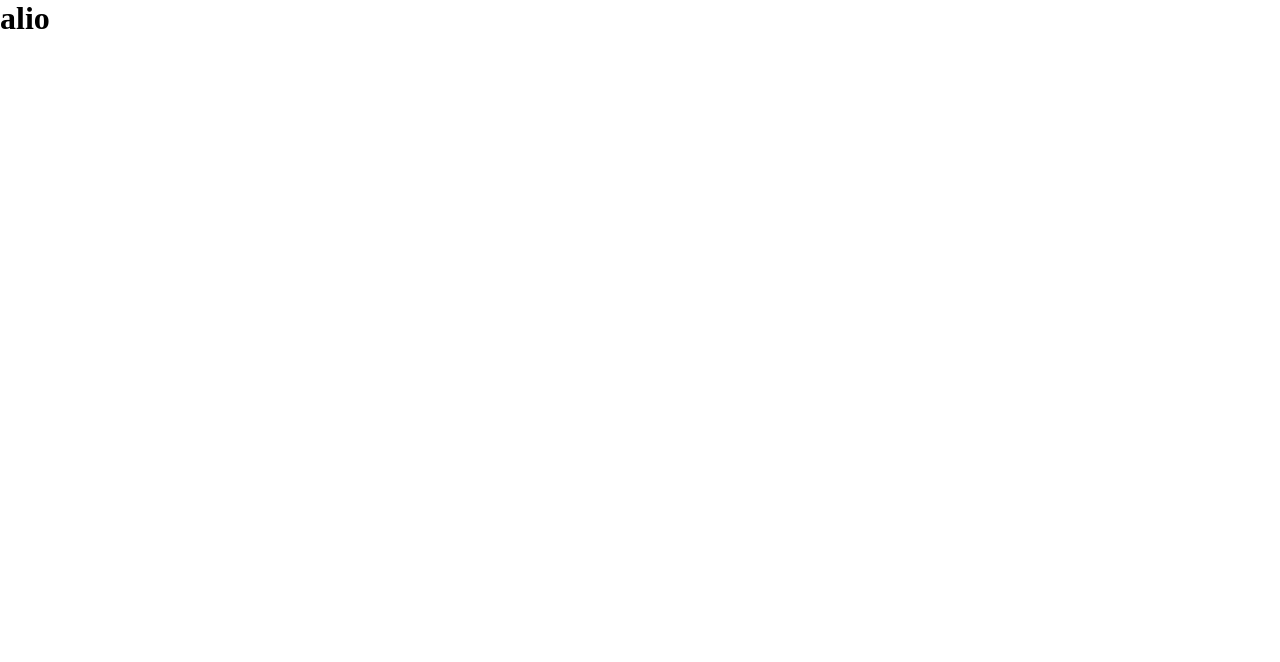
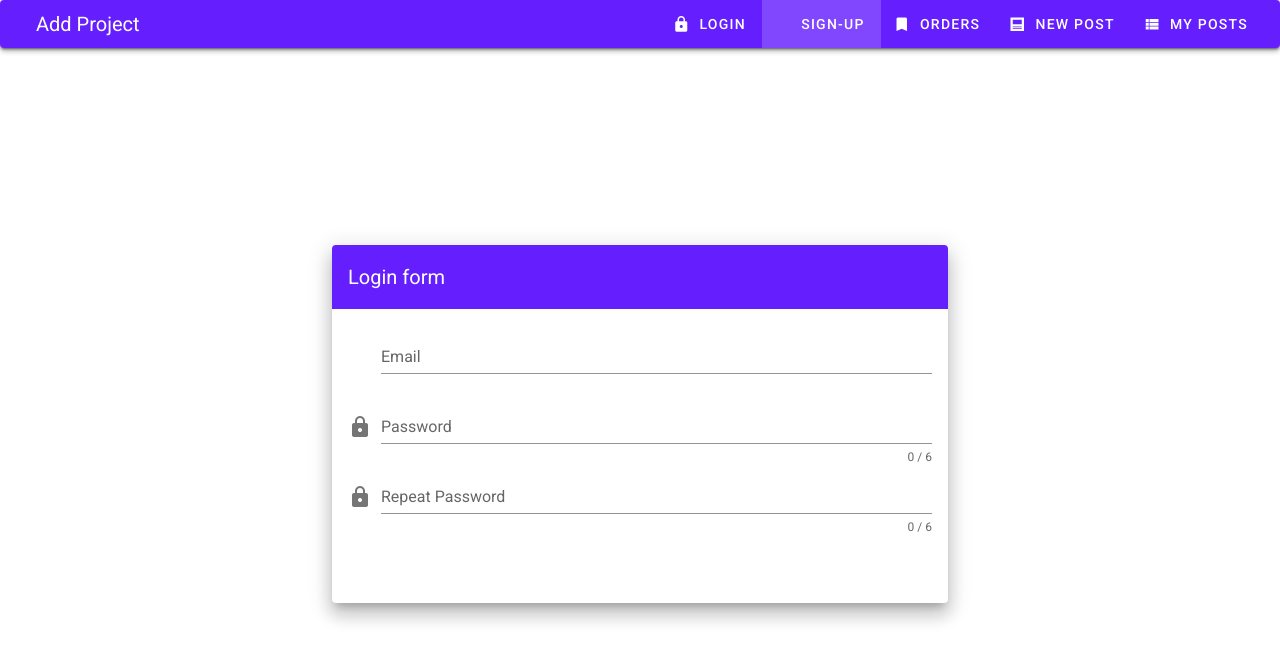
Before and after one commit to Noldor5150/vue_solo_project, a Vue app: page /registration in a window 1280 px wide. Shown: the top 662 px of the page. Built offline with nearby package versions, Linux system fonts and the light colour scheme.

Commit message:
basic components, login registration validation

```diff
--- a/src/App.vue
+++ b/src/App.vue
@@ -1,7 +1,60 @@
 <template>
-  <h1>alio</h1>
+  <v-app>
+    <v-navigation-drawer app temporary v-model="drawer" color="primary" dark>
+      <v-list>
+        <v-list-item v-for="link of links" :key="link.title" :to="link.url">
+          <v-list-item-icon>
+            <v-icon>{{link.icon}}</v-icon>
+          </v-list-item-icon>
+
+          <v-list-item-content>
+            <v-list-item-title v-text="link.title"></v-list-item-title>
+          </v-list-item-content>
+        </v-list-item>
+      </v-list>
+    </v-navigation-drawer>
+    <v-card>
+      <v-toolbar dense dark class="deep-purple accent-3">
+        <v-app-bar-nav-icon @click="drawer = !drawer" class="hidden-md-and-up"></v-app-bar-nav-icon>
+        <v-toolbar-title>Add Project</v-toolbar-title>
+        <v-spacer></v-spacer>
+        <v-toolbar-items class="hidden-sm-and-down">
+          <v-btn
+            class="deep-purple accent-3"
+            text
+            v-for="link of links"
+            :key="link.title"
+            :to="link.url"
+          >
+            <v-icon left>{{link.icon}}</v-icon>
+            {{link.title}}
+          </v-btn>
+        </v-toolbar-items>
+      </v-toolbar>
+    </v-card>
+    <!-- Sizes your content based upon application components -->
+    <v-content>
+      <router-view></router-view>
+    </v-content>
+  </v-app>
 </template>
 
 <script>
-export default {};
+export default {
+  data() {
+    return {
+      drawer: false,
+      links: [
+        { title: "Login", icon: "mdi-lock", url: "/login" },
+        { title: "Sign-Up", icon: "mdi-face", url: "/registration" },
+        { title: "Orders", icon: "mdi-bookmark", url: "/orders" },
+        { title: "New Post", icon: "mdi-post", url: "/new" },
+        { title: "My Posts", icon: "mdi-view-list", url: "/list" }
+      ]
+    };
+  }
+};
 </script>
+<style lang="sass">
+
+</style>
--- /dev/null
+++ b/src/components/Auth/Login.vue
@@ -0,0 +1,73 @@
+<template>
+  <v-container class="fill-height" fluid>
+    <v-row align="center" justify="center">
+      <v-col cols="12" sm="8" md="6">
+        <v-card class="elevation-12">
+          <v-toolbar class="deep-purple accent-3" dark flat>
+            <v-toolbar-title>Login form</v-toolbar-title>
+          </v-toolbar>
+          <v-card-text>
+            <v-form v-model="valid" ref="form" validation>
+              <v-text-field
+                label="Email"
+                name="email"
+                prepend-icon="mdi-face"
+                type="email"
+                :rules="emailRules"
+                v-model="email"
+              ></v-text-field>
+              <v-text-field
+                label="Password"
+                name="password"
+                prepend-icon="mdi-lock"
+                type="password"
+                :counter="6"
+                :rules="passwordRules"
+                v-model="password"
+              ></v-text-field>
+            </v-form>
+          </v-card-text>
+          <v-card-actions>
+            <v-spacer></v-spacer>
+            <v-btn dark class="deep-purple accent-3" @click="onSubmit" :disabled="!valid">Login</v-btn>
+          </v-card-actions>
+        </v-card>
+      </v-col>
+    </v-row>
+  </v-container>
+</template>
+
+<script>
+const emailRegex = /.+@.+\..+/;
+export default {
+  data() {
+    return {
+      email: "",
+      password: "",
+      valid: false,
+      emailRules: [
+        v => !!v || "E-mail is required",
+        v => emailRegex.test(v) || "E-mail must be valid"
+      ],
+      passwordRules: [
+        v => !!v || "Password is required",
+        v => (v && v.length >= 6) || "Password must be atleast 6 characters"
+      ]
+    };
+  },
+  methods: {
+    onSubmit() {
+      if (this.$refs.form.validate()) {
+        const user = {
+          email: this.email,
+          password: this.password
+        };
+        console.log(user);
+      }
+    }
+  }
+};
+</script>
+
+<style>
+</style>
--- /dev/null
+++ b/src/components/Auth/Registration.vue
@@ -0,0 +1,87 @@
+<template>
+  <v-container class="fill-height" fluid>
+    <v-row align="center" justify="center">
+      <v-col cols="12" sm="8" md="6">
+        <v-card class="elevation-12">
+          <v-toolbar class="deep-purple accent-3" dark flat>
+            <v-toolbar-title>Login form</v-toolbar-title>
+          </v-toolbar>
+          <v-card-text>
+            <v-form v-model="valid" ref="form" validation>
+              <v-text-field
+                label="Email"
+                name="email"
+                prepend-icon="mdi-face"
+                type="email"
+                :rules="emailRules"
+                v-model="email"
+              ></v-text-field>
+              <v-text-field
+                label="Password"
+                name="password"
+                prepend-icon="mdi-lock"
+                type="password"
+                :counter="6"
+                :rules="passwordRules"
+                v-model="password"
+              ></v-text-field>
+              <v-text-field
+                label="Repeat Password"
+                name="password"
+                prepend-icon="mdi-lock"
+                type="password"
+                :counter="6"
+                :rules="RepeatPasswordRules"
+                v-model="repeatPassword"
+              ></v-text-field>
+            </v-form>
+          </v-card-text>
+          <v-card-actions>
+            <v-spacer></v-spacer>
+            <v-btn dark class="deep-purple accent-3" @click="onSubmit" :disabled="!valid">Login</v-btn>
+          </v-card-actions>
+        </v-card>
+      </v-col>
+    </v-row>
+  </v-container>
+</template>
+
+<script>
+const emailRegex = /.+@.+\..+/;
+export default {
+  data() {
+    return {
+      email: "",
+      password: "",
+      repeatPassword: "",
+      valid: false,
+      emailRules: [
+        v => !!v || "E-mail is required",
+        v => emailRegex.test(v) || "E-mail must be valid"
+      ],
+      passwordRules: [
+        v => !!v || "Password is required",
+        v => (v && v.length >= 6) || "Password must be atleast 6 characters"
+      ],
+      RepeatPasswordRules: [
+        v => !!v || "Reapeat Password is required",
+        v => v === this.password || "Repeat password coretly , please"
+      ]
+    };
+  },
+  methods: {
+    onSubmit() {
+      if (this.$refs.form.validate()) {
+        const user = {
+          email: this.email,
+          password: this.password
+        };
+        console.log(user);
+      }
+    }
+  }
+};
+</script>
+
+<style>
+</style>
--- /dev/null
+++ b/src/components/Home.vue
@@ -0,0 +1,20 @@
+<template>
+  <v-container>
+    <v-layout row>
+      <v-flex xs12>
+        <h1>Home</h1>
+      </v-flex>
+    </v-layout>
+  </v-container>
+</template>
+
+<script>
+export default {
+  data() {
+    return {};
+  }
+};
+</script>
+
+<style>
+</style>
--- /dev/null
+++ b/src/components/Posts/NewPost.vue
@@ -0,0 +1,20 @@
+<template>
+  <v-container>
+    <v-layout row>
+      <v-flex xs12>
+        <h1>New Post</h1>
+      </v-flex>
+    </v-layout>
+  </v-container>
+</template>
+
+<script>
+export default {
+  data() {
+    return {};
+  }
+};
+</script>
+
+<style>
+</style>
--- /dev/null
+++ b/src/components/Posts/Post.vue
@@ -0,0 +1,20 @@
+<template>
+  <v-container>
+    <v-layout row>
+      <v-flex xs12>
+        <h1>Single Post</h1>
+      </v-flex>
+    </v-layout>
+  </v-container>
+</template>
+
+<script>
+export default {
+  data() {
+    return {};
+  }
+};
+</script>
+
+<style>
+</style>
--- /dev/null
+++ b/src/components/Posts/PostList.vue
@@ -0,0 +1,20 @@
+<template>
+  <v-container>
+    <v-layout row>
+      <v-flex xs12>
+        <h1>Post List</h1>
+      </v-flex>
+    </v-layout>
+  </v-container>
+</template>
+
+<script>
+export default {
+  data() {
+    return {};
+  }
+};
+</script>
+
+<style>
+</style>
--- /dev/null
+++ b/src/components/User/Orders.vue
@@ -0,0 +1,20 @@
+<template>
+  <v-container>
+    <v-layout row>
+      <v-flex xs12>
+        <h1>orders</h1>
+      </v-flex>
+    </v-layout>
+  </v-container>
+</template>
+
+<script>
+export default {
+  data() {
+    return {};
+  }
+};
+</script>
+
+<style>
+</style>
--- a/src/router.js
+++ b/src/router.js
@@ -1,10 +1,53 @@
 import Vue from 'vue';
 import Router from 'vue-router';
+import Home from '@/components/Home';
+import Login from './components/Auth/Login.vue';
+import Registration from './components/Auth/Registration.vue';
+import NewPost from './components/Posts/NewPost.vue';
+import Post from './components/Posts/Post.vue';
+import PostList from './components/Posts/PostList.vue';
+import Orders from './components/User/Orders.vue';
 
 Vue.use(Router);
 
 export default new Router({
   mode: 'history',
   base: process.env.BASE_URL,
-  routes: [],
+  routes: [
+    {
+      path: '',
+      name: 'home',
+      component: Home,
+    },
+    {
+      path: '/post/:id',
+      name: 'post',
+      component: Post,
+    },
+    {
+      path: '/list',
+      name: 'list',
+      component: PostList,
+    },
+    {
+      path: '/new',
+      name: 'newPost',
+      component: NewPost,
+    },
+    {
+      path: '/login',
+      name: 'login',
+      component: Login,
+    },
+    {
+      path: '/registration',
+      name: 'registration',
+      component: Registration,
+    },
+    {
+      path: '/orders',
+      name: 'orders',
+      component: Orders,
+    },
+  ],
 });
```
